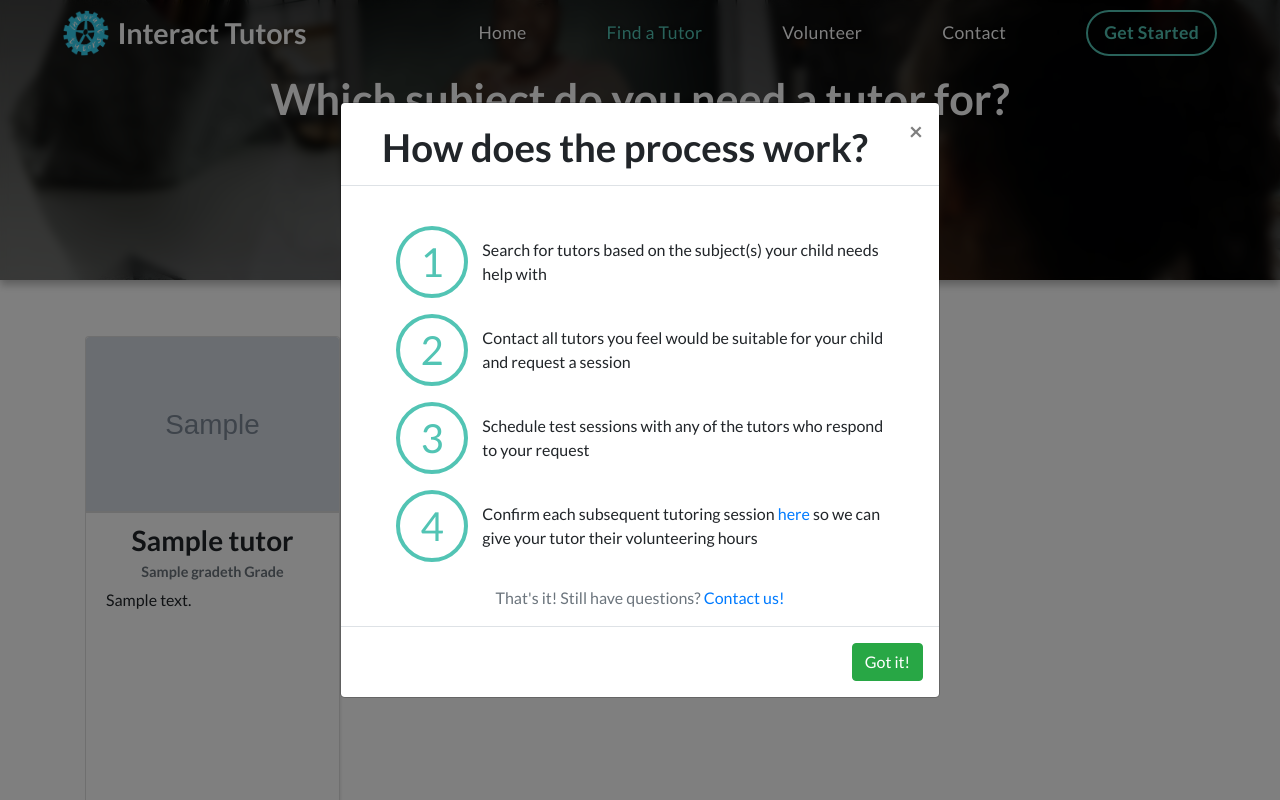
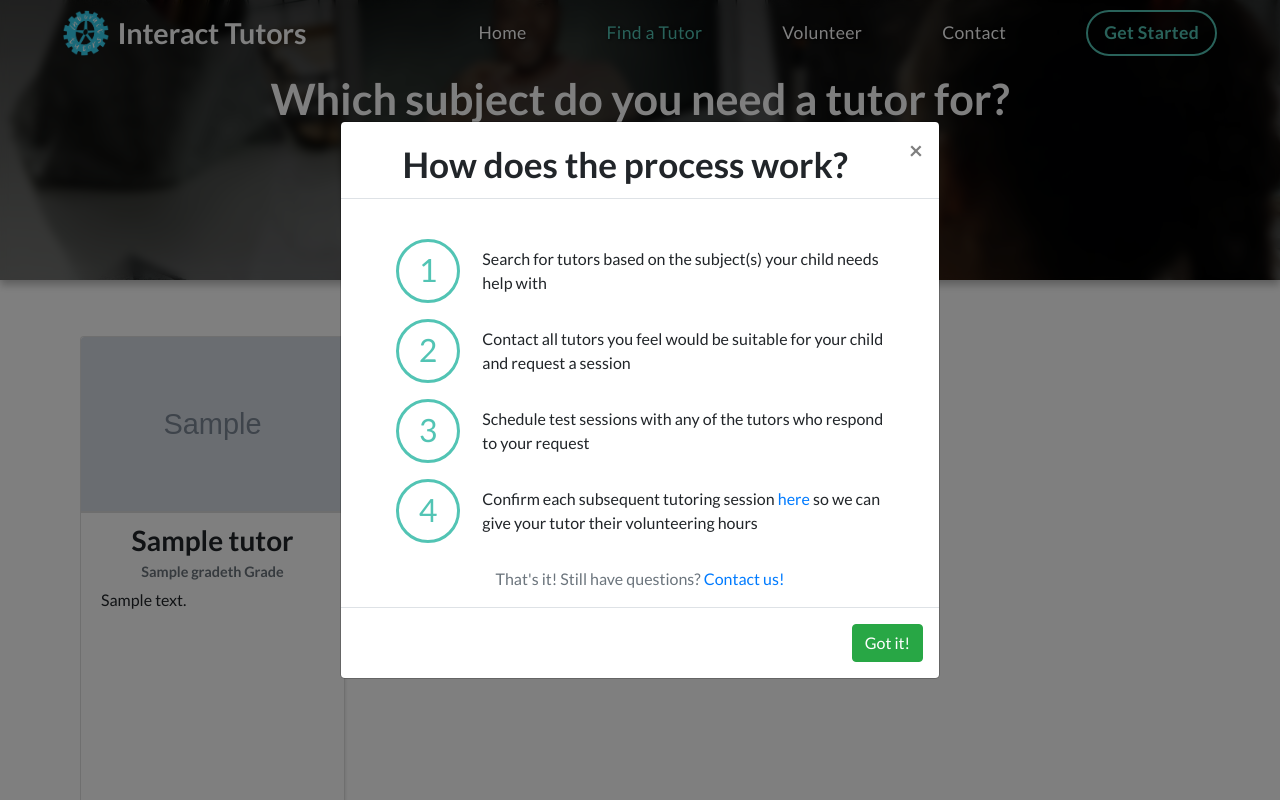
Before and after one commit to Oracle-7/Interact-Tutors, a Flask app: template templates/tutors.html in a window 1280 px wide, after a click on "How does the process work?". Run offline with Flask 2, Linux system fonts and the light colour scheme; the template is opened without the code that fills it: most values are stand-ins (such as "Sample title", 1, 10 or a date in 2020); grey boxes marked "Sample" are stand-in pictures; some libraries are stand-ins or nearby versions.

Commit message:
Added minor css changes and Jinja optimization

```diff
--- a/static/css/tutors.css
+++ b/static/css/tutors.css
@@ -82,20 +82,16 @@
 }
 
 .process-circle {
-    width: 4.5rem;
-    height: 4.5rem;
+    width: 4rem;
+    height: 4rem;
     border-radius: 50%;
-    border: 4px solid #52c4b4;
+    border: 3.5px solid #52c4b4;
 }
 
 .process-number {
     color: #52c4b4;
     font-weight: 500 !important;
-    margin: auto;
-    margin-top: auto;
-    text-align: center;
-    vertical-align: middle;
-    line-height: 4rem;
+    line-height: 3.5rem;
 }
 
 #process-modal p {
@@ -112,6 +108,8 @@
 .card-container {
     margin-top: 1rem;
     margin-bottom: 1rem;
+    padding-left: 10px;
+    padding-right: 10px;
 }
 
 .card {
@@ -176,7 +174,7 @@
 }
 
 .modal-header h3 {
-    font-size: 2.4rem;
+    font-size: 2.2rem;
 }
 
 .modal-header .close {
--- a/templates/tutors.html
+++ b/templates/tutors.html
@@ -72,7 +72,7 @@
 
                                 <div class="col-sm-2 text-center">
                                     <div class="process-circle d-inline-block">
-                                        <h3 class="process-number">1</h3>
+                                        <h4 class="process-number">1</h4>
                                     </div>
                                 </div>
                                 <div class="col-sm-10 d-flex align-items-center">
@@ -84,7 +84,7 @@
 
                                 <div class="col-sm-2 text-center">
                                     <div class="process-circle d-inline-block">
-                                        <h3 class="process-number">2</h3>
+                                        <h4 class="process-number">2</h4>
                                     </div>
                                 </div>
                                 <div class="col-sm-10 d-flex align-items-center">
@@ -96,7 +96,7 @@
 
                                 <div class="col-sm-2 text-center">
                                     <div class="process-circle d-inline-block">
-                                        <h3 class="process-number">3</h3>
+                                        <h4 class="process-number">3</h4>
                                     </div>
                                 </div>
                                 <div class="col-sm-10 d-flex align-items-center">
@@ -108,7 +108,7 @@
 
                                 <div class="col-sm-2 text-center">
                                     <div class="process-circle d-inline-block">
-                                        <h3 class="process-number">4</h3>
+                                        <h4 class="process-number">4</h4>
                                     </div>
                                 </div>
                                 <div class="col-sm-10 d-flex align-items-center">
@@ -152,7 +152,7 @@
                                     <div class="card-body">
                                         <h5 class="card-title">{{ tutor.name }}</h5>
                                         <h6 class="card-subtitle text-muted mb-2">{{ tutor.grade }}th Grade</h6>
-                                        {% if "{{ tutor.name }}"|length > 15 %}
+                                        {% if tutor.name|length > 15 %}
                                             <p class="card-text">{{ tutor.description|truncate(212, False, "...", 0) }}</p>
                                         {% else %}
                                             <p class="card-text">{{ tutor.description|truncate(246, False, "...", 0) }}</p>
@@ -200,23 +200,16 @@
                                                     </ul>
                                                 {% endif %}
 
-                                                <!-- Qualifiications -->
+
+                                                <!-- Qualifications -->
                                                 {% if className %}
                                                     <p class="modal-text-category">Qualifications for {{ className }}</p>
                                                     <p>{{ tutor[subject ~ "Experience"] }}</p>
                                                 {% else %}
                                                     {% for subject in subjects %}
                                                         {% if tutor[subject ~ "Experience"] %}
-
-                                                            {% if subject == "cs" %}
-                                                                <p class="modal-text-category">Qualifications for {{ subject|upper }}</p>
-                                                            {% elif subject == "speech" %}
-                                                                <p class="modal-text-category">Qualifications for Speech and Debate</p>
-                                                            {% else %}
-                                                                <p class="modal-text-category">Qualifications for {{ subject|capitalize }}</p>
-                                                            {% endif %}
+                                                            <p class="modal-text-category">Qualifications for {{ subject_display_names[subject] }}</p>
                                                             <p>{{ tutor[subject ~ "Experience"] }}</p>
-
                                                         {% endif %}
                                                     {% endfor %}
                                                 {% endif %}
```
Also changed, not shown: templates/confirmTutors.html (+3 -27 lines).
